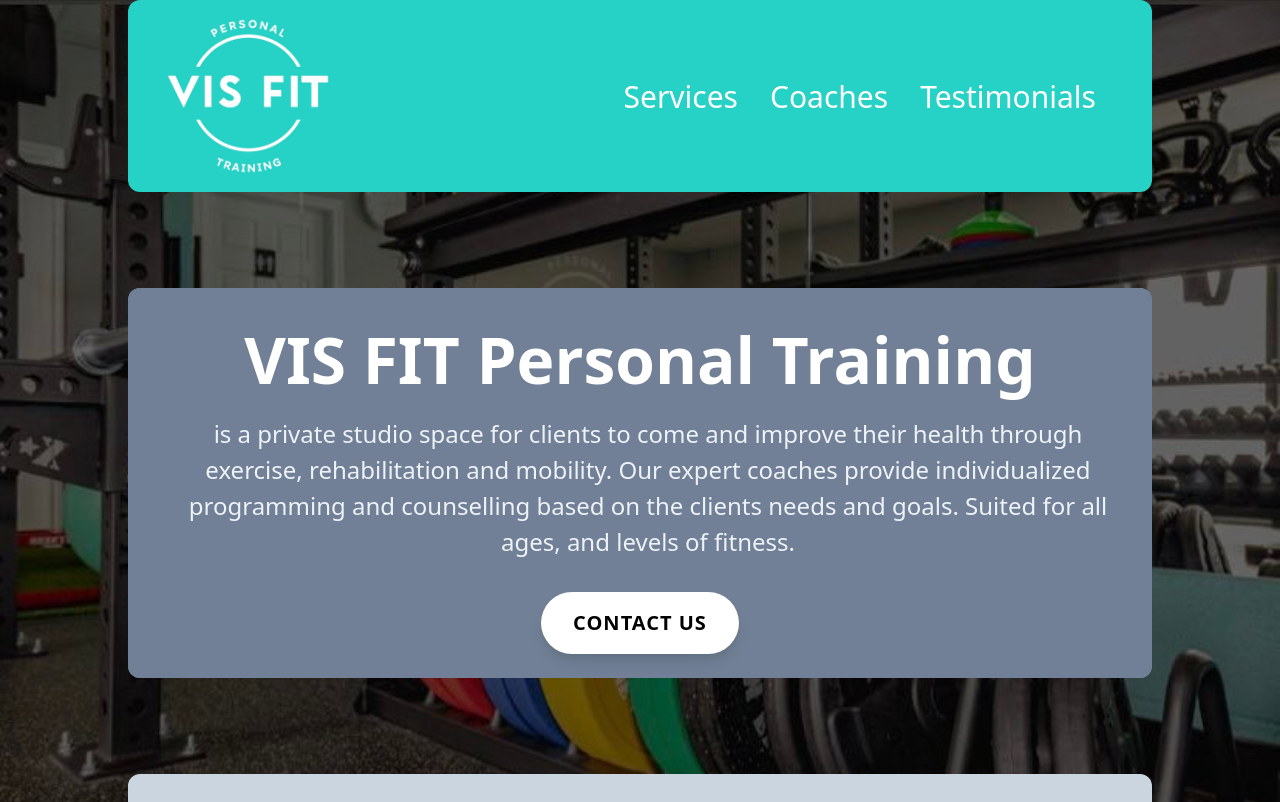
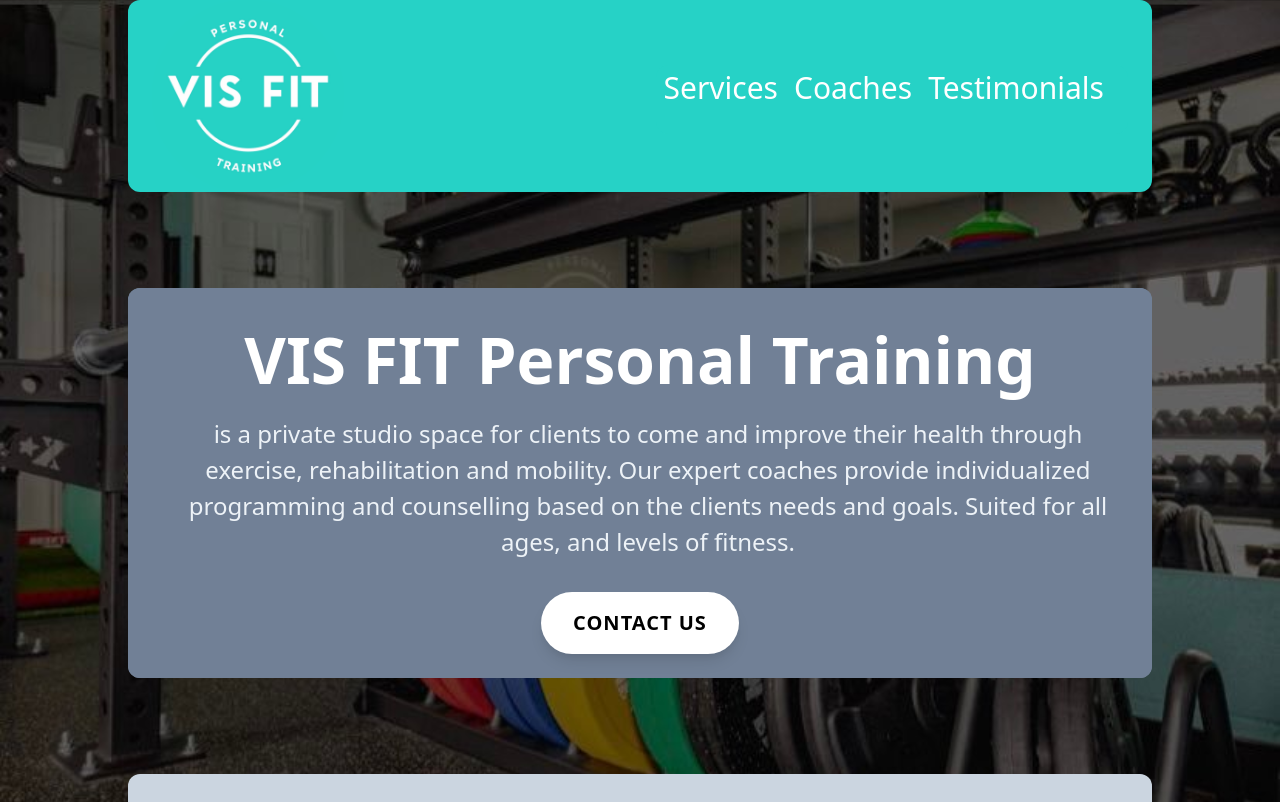
Before and after one commit to AlecYoungblut/fitness-website, a React (Create React App) app in the folder portfolio/: page / in a window 1280 px wide. Shown: the top 802 px of the page. Built offline with nearby package versions, Linux system fonts and the light colour scheme.

Commit message:
fixed some styling in the navbar

```diff
--- a/portfolio/src/components/Nav.js
+++ b/portfolio/src/components/Nav.js
@@ -50,10 +50,10 @@
                         </div>
                     </div>
                     <div className="hidden lg:block">
-                        <ul className="rounded-xl text-3xl inline-flex p-4" style={{ backgroundColor: "rgba(38, 210, 198, 1)" }}>
-                            <a className="px-4 hover:font-bold text-white" href="#ServicesLg"><li>Services</li></a>
-                            <a className="px-4 hover:font-bold text-white" href="#AboutUsLg"><li>Coaches</li></a>
-                            <a className="px-4 hover:font-bold text-white" href="#TestimonialsLg"><li>Testimonials</li></a>
+                        <ul className="rounded-xl text-3xl inline-flex pb-6 pr-4" style={{ backgroundColor: "rgba(38, 210, 198, 1)" }}>
+                            <a className="px-2 hover:font-bold text-white" href="#ServicesLg"><li>Services</li></a>
+                            <a className="px-2 hover:font-bold text-white" href="#AboutUsLg"><li>Coaches</li></a>
+                            <a className="px-2 hover:font-bold text-white" href="#TestimonialsLg"><li>Testimonials</li></a>
                         </ul>
                     </div>
                 </div>
```
